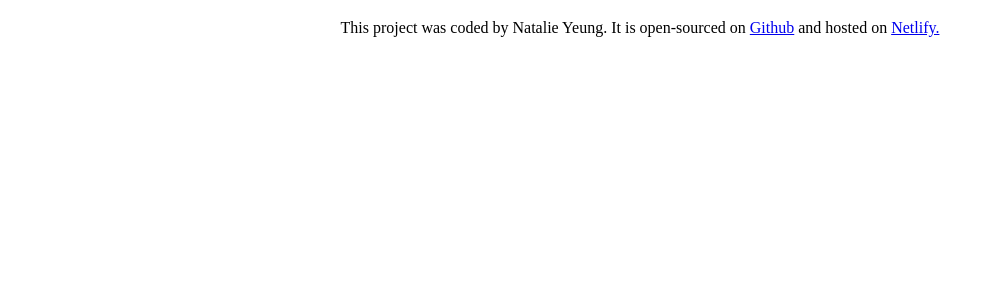
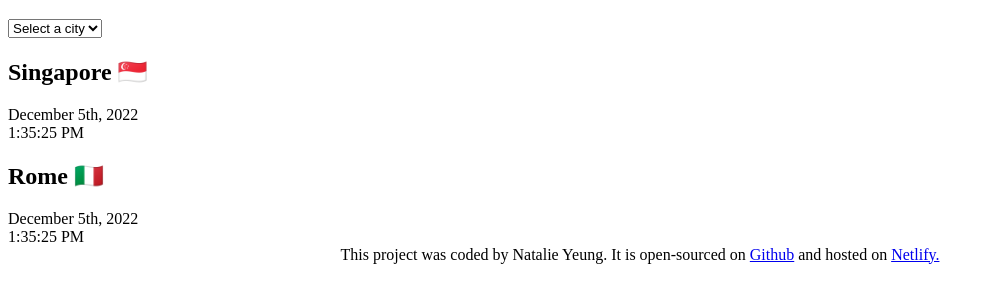
Before and after one commit to nataliey16/world-clock-project, a plain HTML site: page index.html in a window 1280 px wide. Shown: the part 61-364 px from the top of the page, without its empty margins (0-994 px from the left). Drawn offline with nearby package versions, Linux system fonts and the light colour scheme.

Commit message:
Added basic HTML structure

```diff
--- a/index.html
+++ b/index.html
@@ -10,7 +10,29 @@
     <title>World Clock - By Natalie Yeung</title>
   </head>
   <body>
-    <h1>World Clock</h1>
+    <div class="container">
+      <h1>World Clock</h1>
+      <form action="/submit">
+        <label for="cities"></label>
+        <select name="city" id="cities">
+          <option value="">Select a city</option>
+          <option value="">Singapore</option>
+          <option value="">Rome</option>
+        </select>
+      </form>
+
+      <div class="city">
+        <h2>Singapore 🇸🇬</h2>
+        <div class="date">December 5th, 2022</div>
+        <div class="time">1:35:25 PM</div>
+      </div>
+
+      <div class="city">
+        <h2>Rome 🇮🇹</h2>
+        <div class="date">December 5th, 2022</div>
+        <div class="time">1:35:25 PM</div>
+      </div>
+    </div>
     <footer>
       This project was coded by Natalie Yeung. It is open-sourced on
       <a
```
